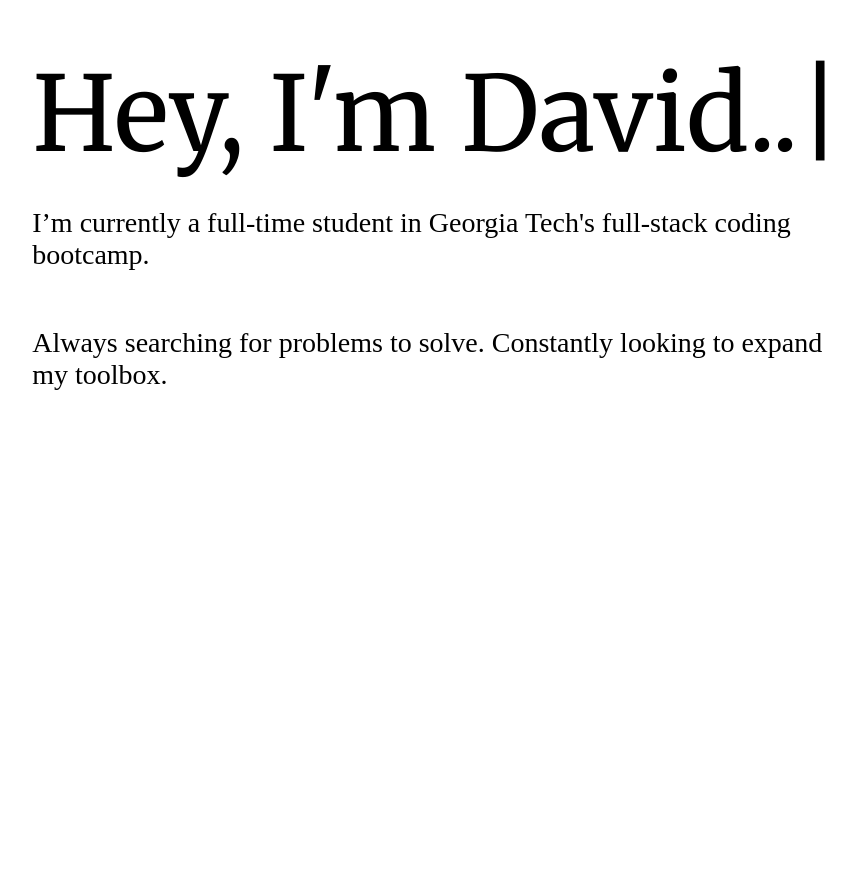
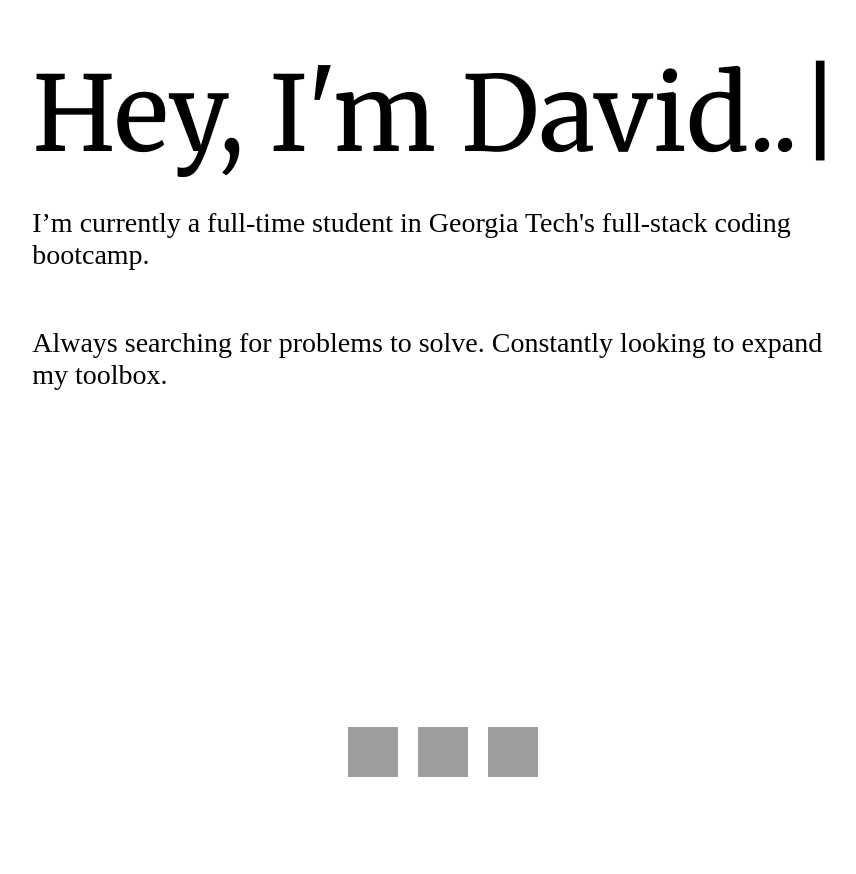
Before and after one commit to dpan-5/portfolio, a plain HTML site: page index.html in a window 1280 px wide. Shown: the part 174-1048 px from the top of the page, without its empty margins (197-1053 px from the left). Before the commit the page ends 808 px from the top, so only its background shows below. Drawn offline with Linux system fonts and the light colour scheme; grey boxes are pictures that could not be loaded.

Commit message:
added socials favicons

```diff
--- a/index.html
+++ b/index.html
@@ -29,6 +29,12 @@
                 </p>
             </div>
         </div>
+
+        <div class="socials-main">
+            <a href="https://linkedin.com/in/pan-david" target="_blank"><img src="https://image.flaticon.com/icons/png/512/61/61109.png" alt="linkedin icon" class="socials-icon"></a>
+            <a href="https://github.com/dpan-5" target="_blank"><img src="https://www.vhv.rs/file/max/36/362967_github-icon-png.png" alt="github icon" class="socials-icon"></a>
+            <a href="" target="_blank"><img src="https://www.iconfinder.com/data/icons/thin-files-documents/57/thin-081_file_document_cv_curriculum_vitae-512.png" alt="resume icon" class="socials-icon"></a>
+        </div>
         <script src="index.js"></script>
     </body>
 </html>
--- a/style.css
+++ b/style.css
@@ -26,3 +26,16 @@ html, body {
     flex-direction: column;
     height: 100%;
 }
+
+.socials-main {
+    display: flex;
+    justify-content: center;
+    align-items: center;
+    height: 30%;
+}
+
+.socials-icon {
+    height: 50px;
+    width: 50px;
+    margin: 10px;
+}
```
